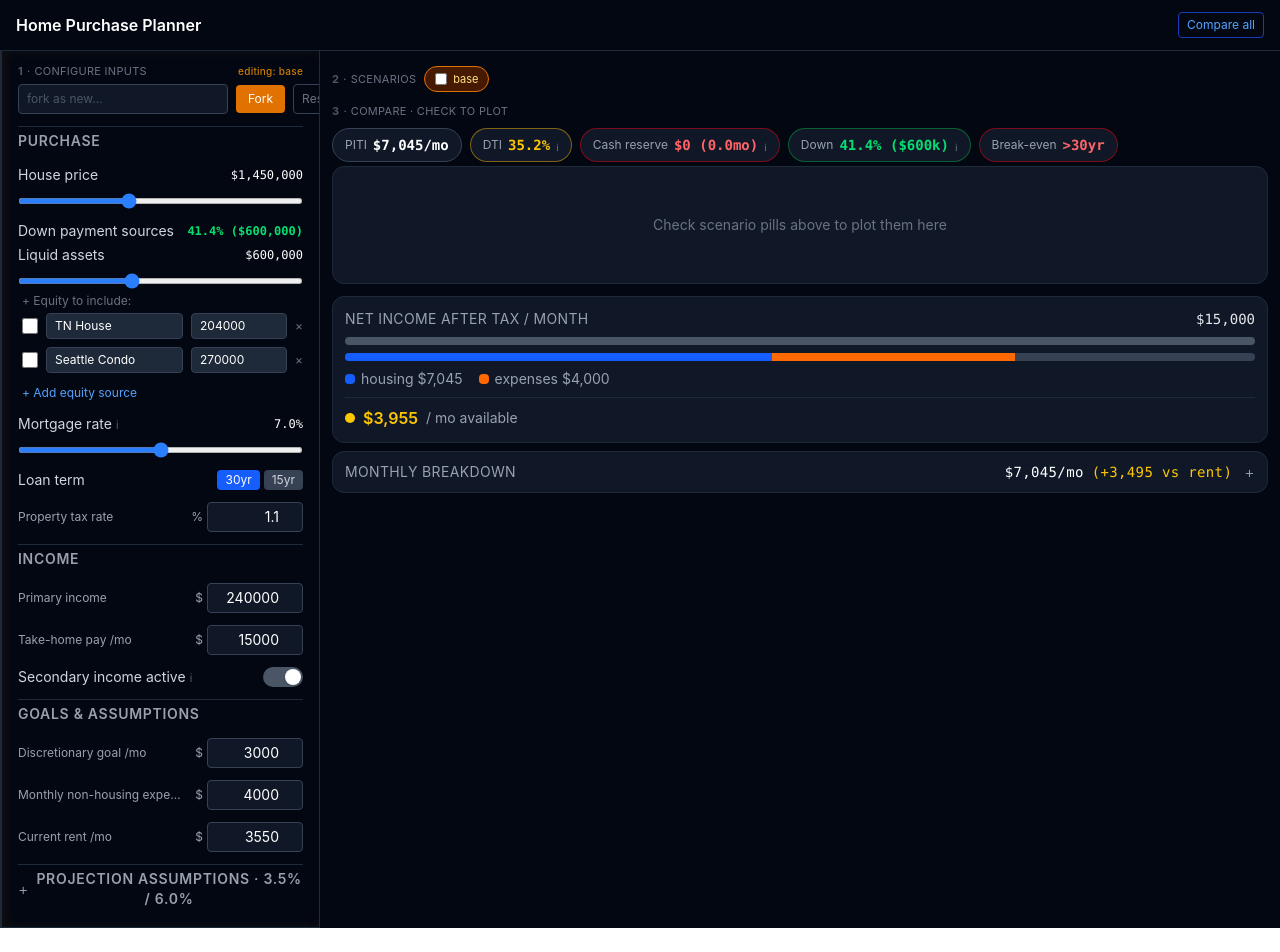
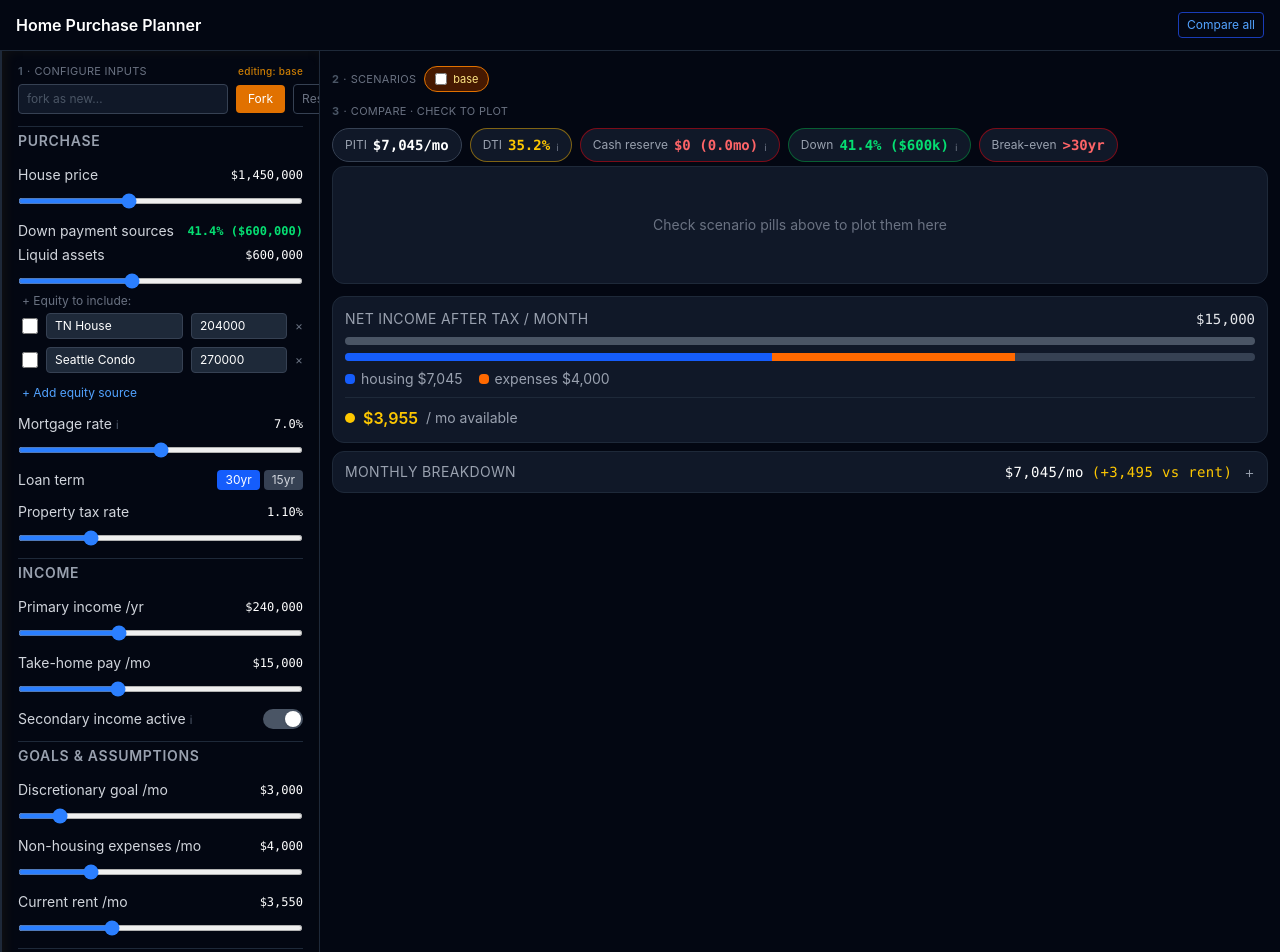
Before and after one commit to gallak87/fin, a React (Vite) app: page / in a window 1280 px wide. Shown: the top 952 px of the page. Before the commit the page ends 928 px from the top, so only its background shows below. Built offline with nearby package versions, Linux system fonts and the light colour scheme.

Commit message:
feat: all inputs converted to sliders

```diff
--- a/src/components/InputPanel.tsx
+++ b/src/components/InputPanel.tsx
@@ -53,39 +53,6 @@ function SliderRow({
   )
 }
 
-function NumberInput({
-  label,
-  value,
-  onChange,
-  prefix = '$',
-  tooltip,
-}: {
-  label: string
-  value: number
-  onChange: (v: number) => void
-  prefix?: string
-  tooltip?: React.ReactNode
-}) {
-  return (
-    <div className="grid items-center gap-1" style={{ gridTemplateColumns: '1fr 1rem 6rem' }}>
-      <div className="flex items-center gap-1 min-w-0">
-        <span className="text-xs text-gray-400 truncate" title={label}>{label}</span>
-        {tooltip && (
-          <Tooltip content={tooltip}>
-            <span className="text-gray-600 hover:text-gray-400 text-xs shrink-0">ℹ</span>
-          </Tooltip>
-        )}
-      </div>
-      <span className="text-xs text-gray-400 text-right">{prefix}</span>
-      <input
-        type="number"
-        value={value}
-        onChange={(e) => onChange(Number(e.target.value))}
-        className="w-full text-xs lg:text-sm text-right bg-gray-900 border border-gray-700 rounded px-2 py-1 text-white"
-      />
-    </div>
-  )
-}
 
 function Toggle({
   label,
@@ -279,17 +246,30 @@ export function InputPanel() {
         </div>
       </div>
 
-      <NumberInput
+      <SliderRow
         label="Property tax rate"
         value={inputs.propertyTaxRate}
+        min={0.5} max={3.0} step={0.05}
         onChange={(v) => setInputs({ propertyTaxRate: v })}
-        prefix="%"
+        display={`${inputs.propertyTaxRate.toFixed(2)}%`}
       />
 
       <SectionHeader label="Income" />
 
-      <NumberInput label="Primary income" value={inputs.income1} onChange={(v) => setInputs({ income1: v })} />
-      <NumberInput label="Take-home pay /mo" value={inputs.monthlyTakeHome} onChange={(v) => setInputs({ monthlyTakeHome: v })} />
+      <SliderRow
+        label="Primary income /yr"
+        value={inputs.income1}
+        min={50_000} max={600_000} step={5_000}
+        onChange={(v) => setInputs({ income1: v })}
+        display={`$${fmt(inputs.income1)}`}
+      />
+      <SliderRow
+        label="Take-home pay /mo"
+        value={inputs.monthlyTakeHome}
+        min={2_000} max={40_000} step={250}
+        onChange={(v) => setInputs({ monthlyTakeHome: v })}
+        display={`$${fmt(inputs.monthlyTakeHome)}`}
+      />
       <Toggle
         label="Secondary income active"
         checked={inputs.income2Active}
@@ -297,18 +277,38 @@ export function InputPanel() {
         tooltip={income2Tooltip}
       />
       {inputs.income2Active && (
-        <NumberInput label="Secondary income" value={inputs.income2} onChange={(v) => setInputs({ income2: v })} />
+        <SliderRow
+          label="Secondary income /yr"
+          value={inputs.income2}
+          min={50_000} max={600_000} step={5_000}
+          onChange={(v) => setInputs({ income2: v })}
+          display={`$${fmt(inputs.income2)}`}
+        />
       )}
 
       <SectionHeader label="Goals & Assumptions" />
 
-      <NumberInput
+      <SliderRow
         label="Discretionary goal /mo"
         value={inputs.discretionaryGoal}
+        min={500} max={20_000} step={250}
         onChange={(v) => setInputs({ discretionaryGoal: v })}
+        display={`$${fmt(inputs.discretionaryGoal)}`}
       />
-      <NumberInput label="Monthly non-housing expenses" value={inputs.monthlyNonHousingExpenses} onChange={(v) => setInputs({ monthlyNonHousingExpenses: v })} />
-      <NumberInput label="Current rent /mo" value={inputs.currentRent} onChange={(v) => setInputs({ currentRent: v })} />
+      <SliderRow
+        label="Non-housing expenses /mo"
+        value={inputs.monthlyNonHousingExpenses}
+        min={500} max={15_000} step={250}
+        onChange={(v) => setInputs({ monthlyNonHousingExpenses: v })}
+        display={`$${fmt(inputs.monthlyNonHousingExpenses)}`}
+      />
+      <SliderRow
+        label="Current rent /mo"
+        value={inputs.currentRent}
+        min={500} max={10_000} step={50}
+        onChange={(v) => setInputs({ currentRent: v })}
+        display={`$${fmt(inputs.currentRent)}`}
+      />
 
       <CollapsibleSectionHeader
         label={`Projection assumptions${!showProjectionSliders ? ` · ${inputs.annualAppreciation.toFixed(1)}% / ${inputs.investmentReturn.toFixed(1)}%` : ''}`}
```
